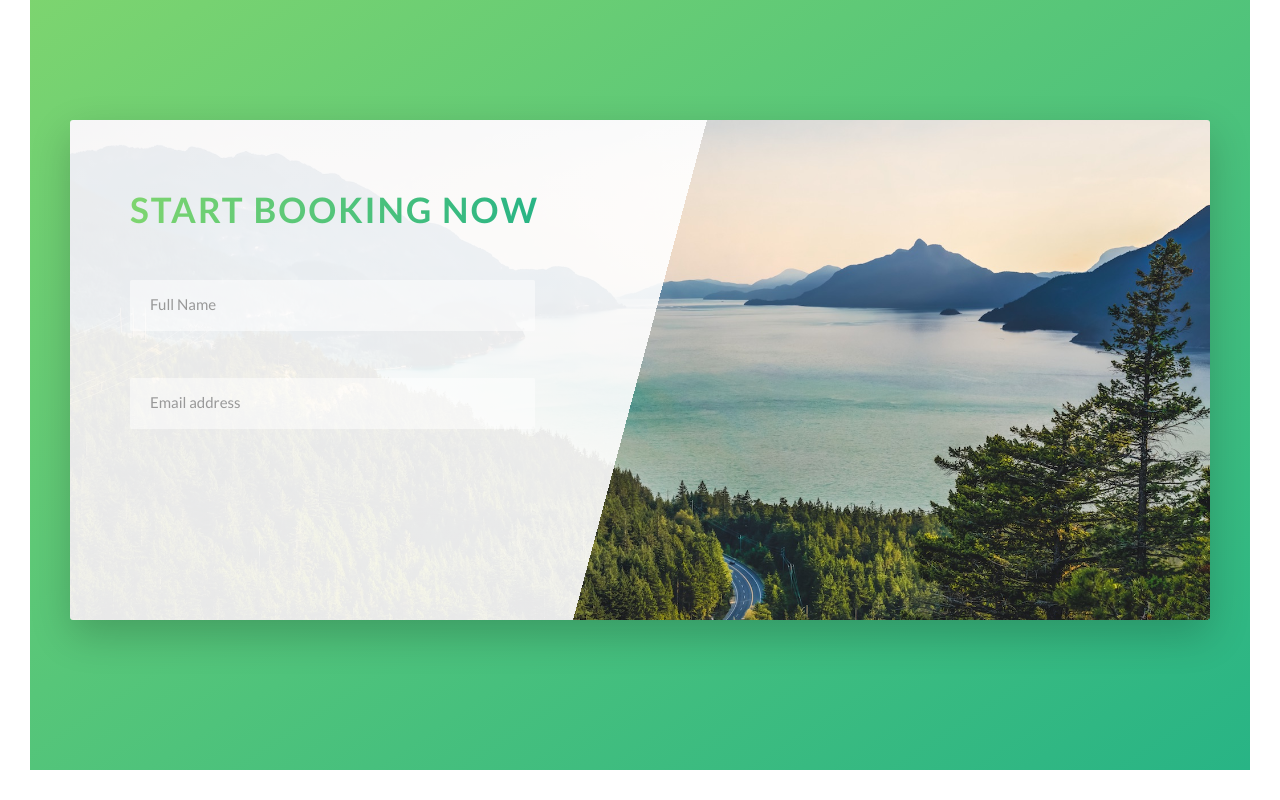
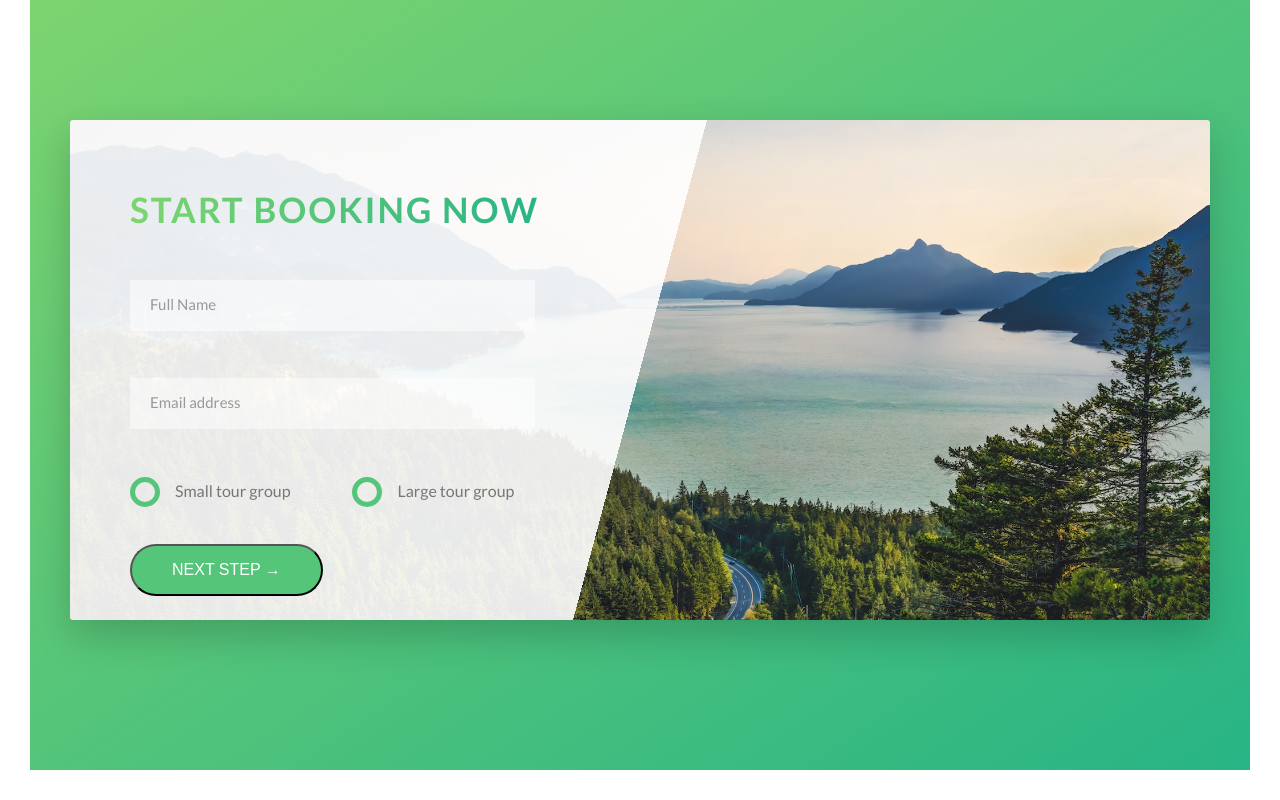
Before and after one commit to BrandyMello/Natours, a website: page index.html in a window 1280 px wide. Shown: the part 4556-5356 px from the top of the page. Drawn offline with Linux system fonts and the light colour scheme.

Commit message:
Style radio buttons with custom style and add submit form button where we had to add the important value to the utilities properties to make it work for the form button not happy with this fix

```diff
--- a/index.html
+++ b/index.html
@@ -272,6 +272,25 @@
                                     <input id="email" class="form__input" type="email" placeholder="Email address" required>
                                     <label for="email" class="form__label">Email address</label>
                                 </div>
+                                <div class="form__group u-margin-bottom-medium">
+                                    <div class="form__radio-group">
+                                        <input type="radio" class="form__radio-input" id="small" name="size">
+                                        <label for="small" class="form__radio-label">
+                                            <span class="form__radio-button"></span>
+                                            Small tour group
+                                        </label>
+                                    </div>
+                                    <div class="form__radio-group">
+                                        <input type="radio" class="form__radio-input" id="large" name="size">
+                                        <label for="large" class="form__radio-label">
+                                            <span class="form__radio-button"></span>
+                                            Large tour group
+                                        </label>
+                                    </div>
+                                </div>
+                                <div class="form__group">
+                                    <button class="btn btn--green">Next step &rarr;</button>
+                                </div>
                             </form>
                         </div>
                     </div>
--- a/sass/base/_utilities.scss
+++ b/sass/base/_utilities.scss
@@ -1,23 +1,25 @@
 .u-center-text {
-  text-align: center;
+  text-align: center !important;
 }
 
 .u-margin-bottom-big {
-  margin-bottom: 8rem;
+  margin-bottom: 8rem !important;
 }
 
 .u-margin-bottom-medium {
-  margin-bottom: 4rem;
+  margin-bottom: 4rem !important;
 }
 
 .u-margin-bottom-small {
-  margin-bottom: 1.5rem;
+  margin-bottom: 1.5rem !important;
 }
 
 .u-margin-top-big {
-  margin-bottom: 8rem;
+  margin-bottom: 8rem !important;
 }
 
 .u-margin-huge-big {
-  margin-bottom: 10rem;
+  margin-bottom: 10rem !important;
 }
+
+//!important on utilities is common practice - I think it could be donw better here this was to adda a margin to the button on the booking form
--- a/sass/components/_button.scss
+++ b/sass/components/_button.scss
@@ -1,5 +1,6 @@
 .btn {
 
+  &,
   &:link,
   &:visited {
     display: inline-block;
@@ -10,6 +11,8 @@
     transition: all .2s;
     position: relative;
     font-size: $default-font-size;
+
+    cursor: pointer;
   }
 
   &:hover {
@@ -23,7 +26,9 @@
     }
   }
 
-  &:active {
+  &:active,
+  &:focus {
+    outline: none;
     transform: translateY(-.1rem);
     box-shadow: 0 .5rem 1rem rgba($color-black, .2);
   }
--- a/sass/components/_form.scss
+++ b/sass/components/_form.scss
@@ -14,6 +14,7 @@
     border-bottom: .3rem solid transparent;
     width: 90%;
     display: block;
+    transition: all .3s;
 
     &:focus {
       outline: none; //never without accessiblity like below
@@ -40,9 +41,56 @@
     transition: all .3s;
   }
 
-  &__input:placeholder-shown + &__label {
+  &__input:placeholder-shown+&__label {
     opacity: 0; //need both opacity and visisbility to animate effect
     visibility: hidden;
     transform: translateY(-4rem);
   }
+
+  &__radio-group {
+    width: 49%;
+    display: inline-block;
   }
+
+  &__radio-input {
+    display: none;
+  }
+
+  &__radio-label {
+    font-size: $default-font-size;
+    cursor: pointer;
+    position: relative;
+    padding-left: 4.5rem;
+  }
+
+  &__radio-button {
+    height: 3rem;
+    width: 3rem;
+    border: .5rem solid $color-primary;
+    border-radius: 50%;
+    display: inline-block;
+    position: absolute;
+    top: -4;
+    left: 0;
+
+    &::after {
+      content: "";
+      display: block; //all pseudo elements need content and display
+      height: 1.3rem;
+      width: 1.3rem;
+      border-radius: 50%;
+      position: absolute;
+      top: 50%;
+      left: 50%;
+      transform: translate(-50%, -50%);
+      background-color: $color-primary;
+      opacity: 0;
+      transition: opacity .2s;
+    }
+  }
+
+  //we are selecting the radio input and its sibling and the button of the sibling after
+  &__radio-input:checked ~ &__radio-label &__radio-button::after {
+      opacity: 1;
+  }
+}
```
Also changed, not shown: css/style.css. Lines whose indentation alone changed are shown as unchanged.
